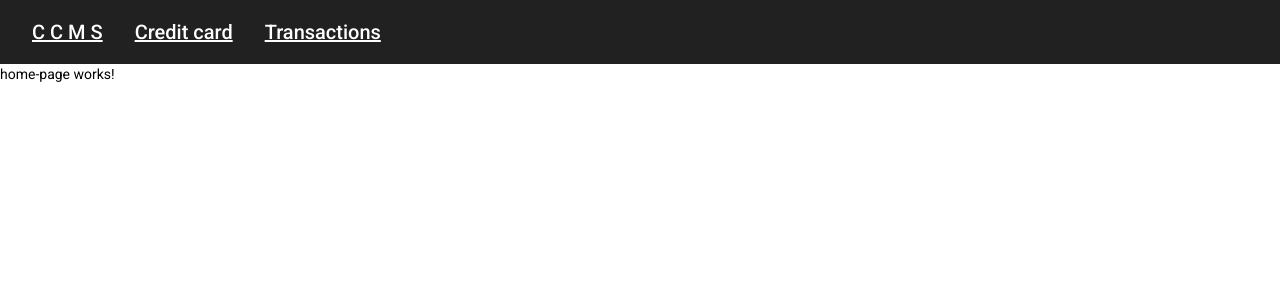
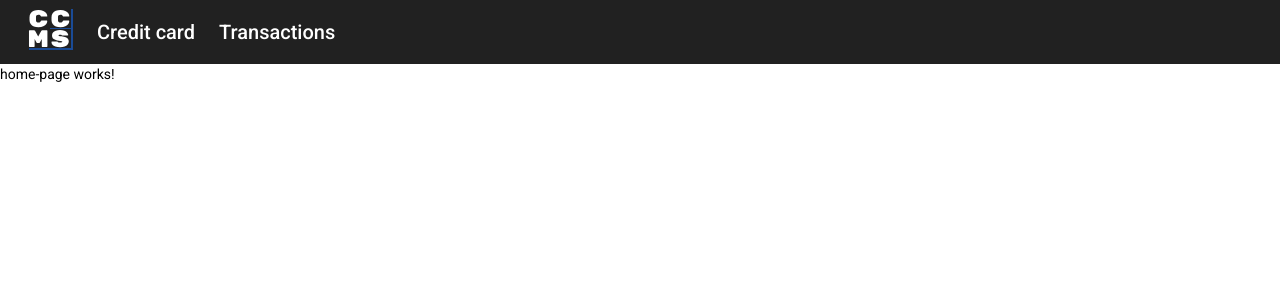
Before and after one commit to VictorSteiner/credit-card-management-system.github.io, an Angular app: page / in a window 1280 px wide. Shown: the top 300 px of the page. Built offline with nearby package versions, Linux system fonts and the light colour scheme.

Commit message:
feat: restyled nav bar

```diff
--- a/src/app/shared/nav/nav.component.css
+++ b/src/app/shared/nav/nav.component.css
@@ -1,4 +1,21 @@
+div.container {
+    display: flex;
+    justify-content: flex-start;
+    align-items: center;
+}
+
+div.nav {
+    display: flex;
+    justify-content: flex-end;
+    align-items: center;
+}
+
+img:hover {
+    cursor: pointer;
+}
+
 a {
-    margin: 16px;
+    text-decoration: none;
     color: white;
+    padding: 12px;
 }
--- a/src/app/shared/nav/nav.component.html
+++ b/src/app/shared/nav/nav.component.html
@@ -1,5 +1,9 @@
 <mat-toolbar>
-    <a href="/">C C M S</a>
-    <a href="/credit-card">Credit card</a>
-    <a href="/transaction">Transactions</a>
+    <div class="container">
+        <a href="/">
+            <img src="/assets/icon.svg" />
+        </a>
+        <a href="/credit-card">Credit card</a>
+        <a href="/transaction">Transactions</a>
+    </div>
 </mat-toolbar>
--- a/src/app/shared/nav/nav.component.ts
+++ b/src/app/shared/nav/nav.component.ts
@@ -1,4 +1,5 @@
 import { Component, OnInit } from '@angular/core';
+import { Router } from '@angular/router';
 
 @Component({
   selector: 'app-nav',
@@ -7,7 +8,7 @@ import { Component, OnInit } from '@angular/core';
 })
 export class NavComponent implements OnInit {
 
-  constructor() { }
+  constructor(private router: Router) { }
 
   ngOnInit(): void {
   }
```
Also changed, not shown: src/assets/icon.svg (added).
